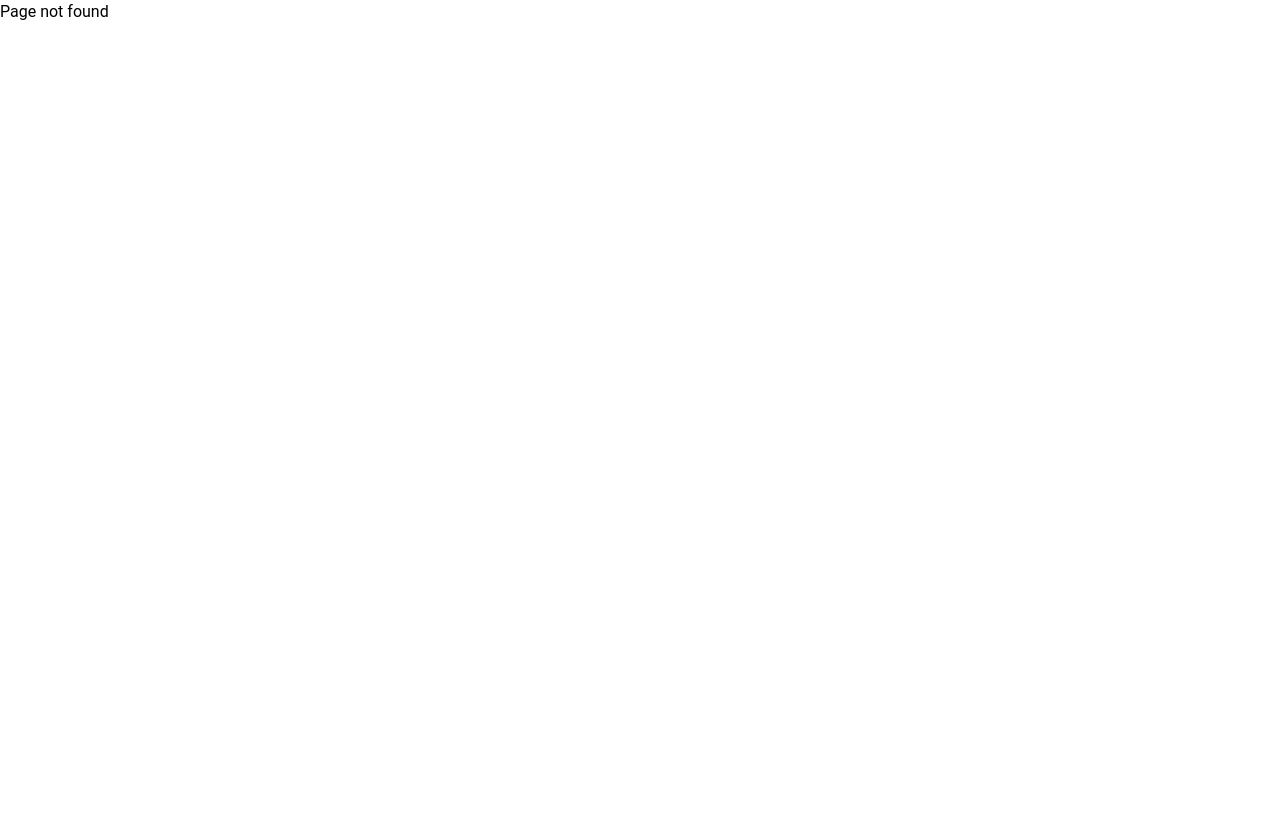
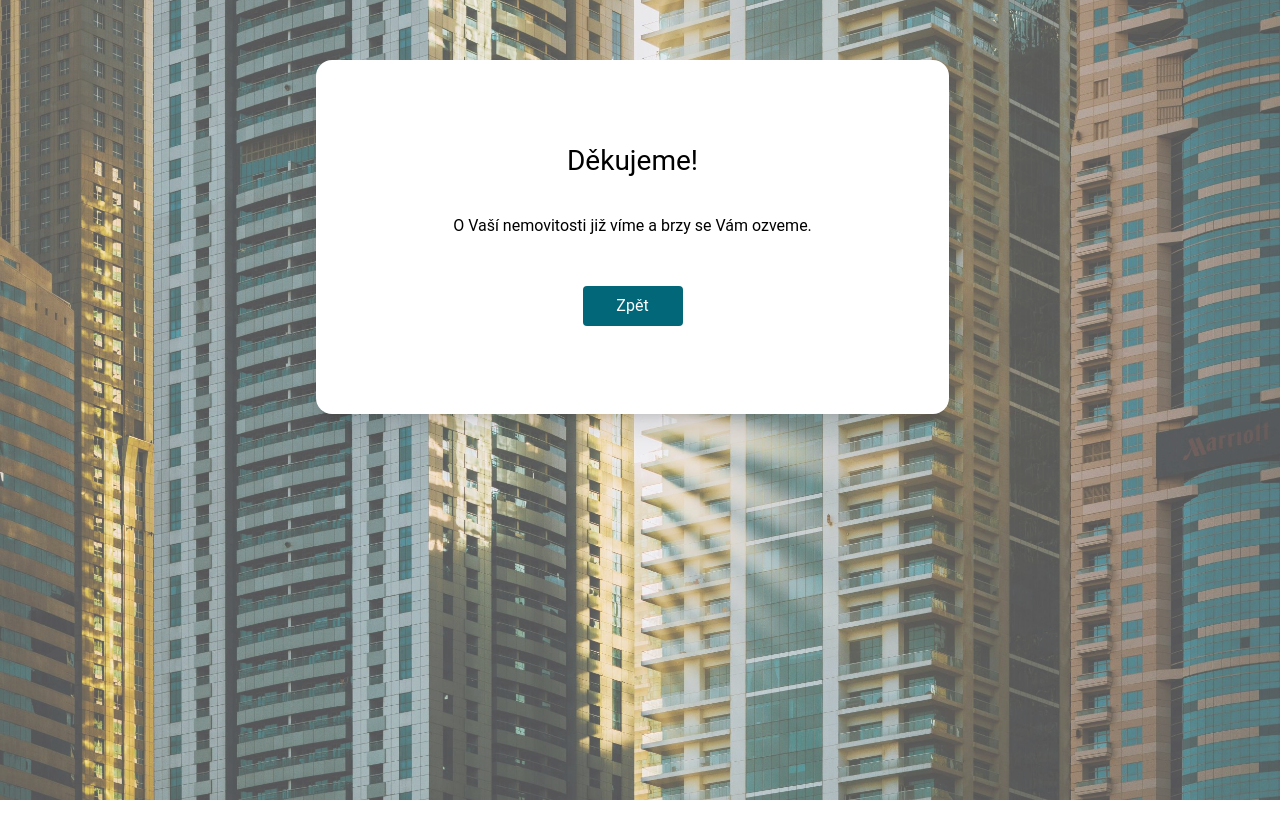
Before and after one commit to adela-addamsova/Estate-app, a React (Vite) app in the folder client/: page /thank-you in a window 1280 px wide. Before the commit this address had no page. Shown: the top 838 px of the page. Before the commit the page ends 800 px from the top, so only its background shows below. Built offline with nearby package versions, Linux system fonts and the light colour scheme.

Commit message:
feat: change urls and page's names

```diff
--- a/client/src/App.jsx
+++ b/client/src/App.jsx
@@ -1,7 +1,7 @@
 import { BrowserRouter, Routes, Route } from 'react-router-dom';
 import { Navigate } from 'react-router-dom';
 import FormPage from './pages/FormPage';
-import LeadPage from './pages/LeadPage';
+import ThankYouPage from './pages/ThankYouPage';
 
 function App() {
   return (
@@ -9,7 +9,7 @@ function App() {
       <Routes>
         <Route path="/" element={<Navigate to="/chci-nabidku" replace />} />
         <Route path="/chci-nabidku" element={<FormPage />} />
-        <Route path="/lead" element={<LeadPage />} />
+        <Route path="/thank-you" element={<ThankYouPage />} />
         <Route path="*" element={<p>Page not found</p>} />
       </Routes>
     </BrowserRouter>
--- a/client/src/pages/LeadPage.jsx
+++ /dev/null
@@ -1,10 +0,0 @@
-function LeadPage() {
-  return (
-    <div className="p-6 text-center">
-      <h1 className="text-2xl font-bold text-green-700">Thank you!</h1>
-      <p>Your request has been submitted successfully.</p>
-    </div>
-  );
-}
-
-export default LeadPage;
--- a/client/src/pages/ThankYouPage.jsx
+++ b/client/src/pages/ThankYouPage.jsx
@@ -2,13 +2,13 @@ import { Link } from 'react-router-dom';
 import BackgroundLayout from '../components/BackgroundLayout';
 
 
-function LeadPage() {
+function ThankYouPage() {
   return (
     <BackgroundLayout>
       <div className="thank-container">
-        <h3 className="">Děkujeme!</h3>
+        <h3>Děkujeme!</h3>
         <p>O Vaší nemovitosti již víme a brzy se Vám ozveme.</p>
-        <Link to="/lead" className="form-button !w-25 !mx-auto !mt-4">
+        <Link to="/chci-nabidku" className="form-button !w-25 !mx-auto !mt-4">
           Zpět
         </Link>
       </div>
@@ -16,4 +16,4 @@ function LeadPage() {
   );
 }
 
-export default LeadPage;
+export default ThankYouPage;
```
Also changed, not shown: 1 other file (tests, documents, lock files or other folders).
